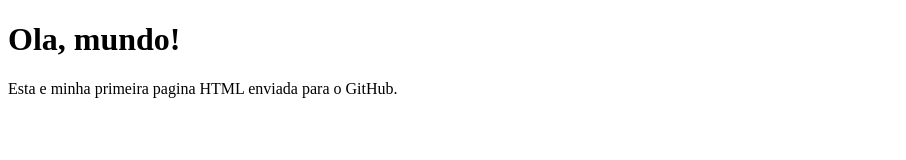
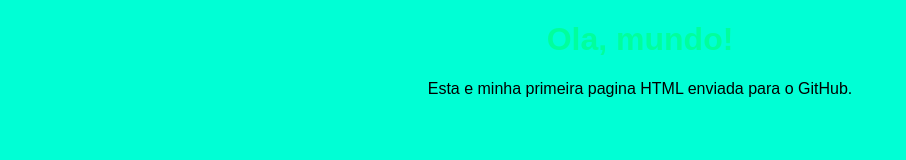
Before and after one commit to abacaxi-lari12/atividade-html-css, a plain HTML site: page index.html in a window 1280 px wide. Shown: the whole page, without its empty margins (0-906 px from the left). Drawn offline with Linux system fonts and the light colour scheme.

Commit message:
Link CSS file and update h1 color
Added a link to style.css in index.html to apply external styles. Changed the h1 color in style.css from rgb(0, 255, 213) to rgb(0, 255, 157) for a slightly different shade.

```diff
--- a/index.html
+++ b/index.html
@@ -1,6 +1,7 @@
 <!DOCTYPE html>
 <html lang="pt-BR">
 <head>
+    <link rel="stylesheet" href="style.css">
  <meta charset="UTF-8">
  <title>Minha Primeira Pagina</title>
 </head>
--- a/style.css
+++ b/style.css
@@ -4,5 +4,5 @@ body {
  text-align: center;
 }
 h1 {
- color: rgb(0, 255, 213);
+ color: rgb(0, 255, 157);
 }
```
